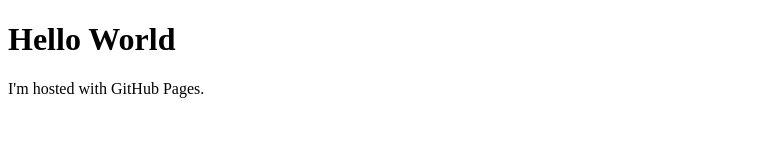
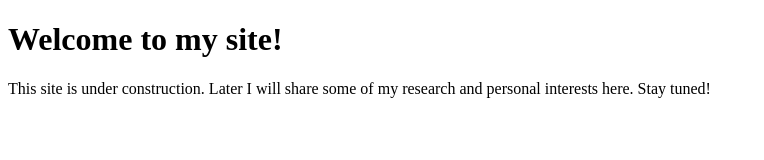
Before and after one commit to BeautyOfWeb/beautyofweb.github.io, a plain HTML site: page index.html in a window 1280 px wide. Shown: the whole page, without its empty margins (0-764 px from the left). Drawn offline with Linux system fonts and the light colour scheme.

Commit message:
Update index.html

```diff
--- a/index.html
+++ b/index.html
@@ -1,7 +1,7 @@
 <!DOCTYPE html>
 <html>
 <body>
-<h1>Hello World</h1>
-<p>I'm hosted with GitHub Pages.</p>
+<h1>Welcome to my site!</h1>
+<p>This site is under construction. Later I will share some of my research and personal interests here. Stay tuned!</p>
 </body>
 </html>
```
